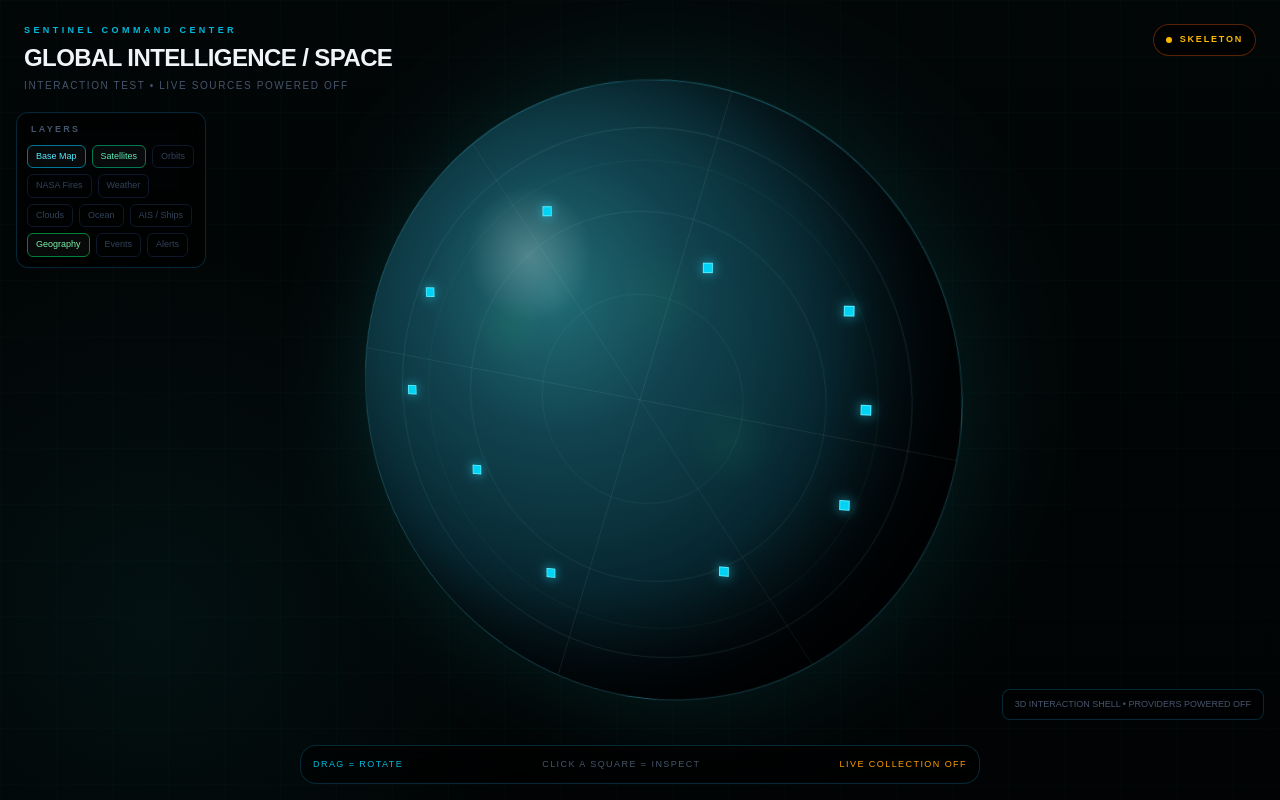
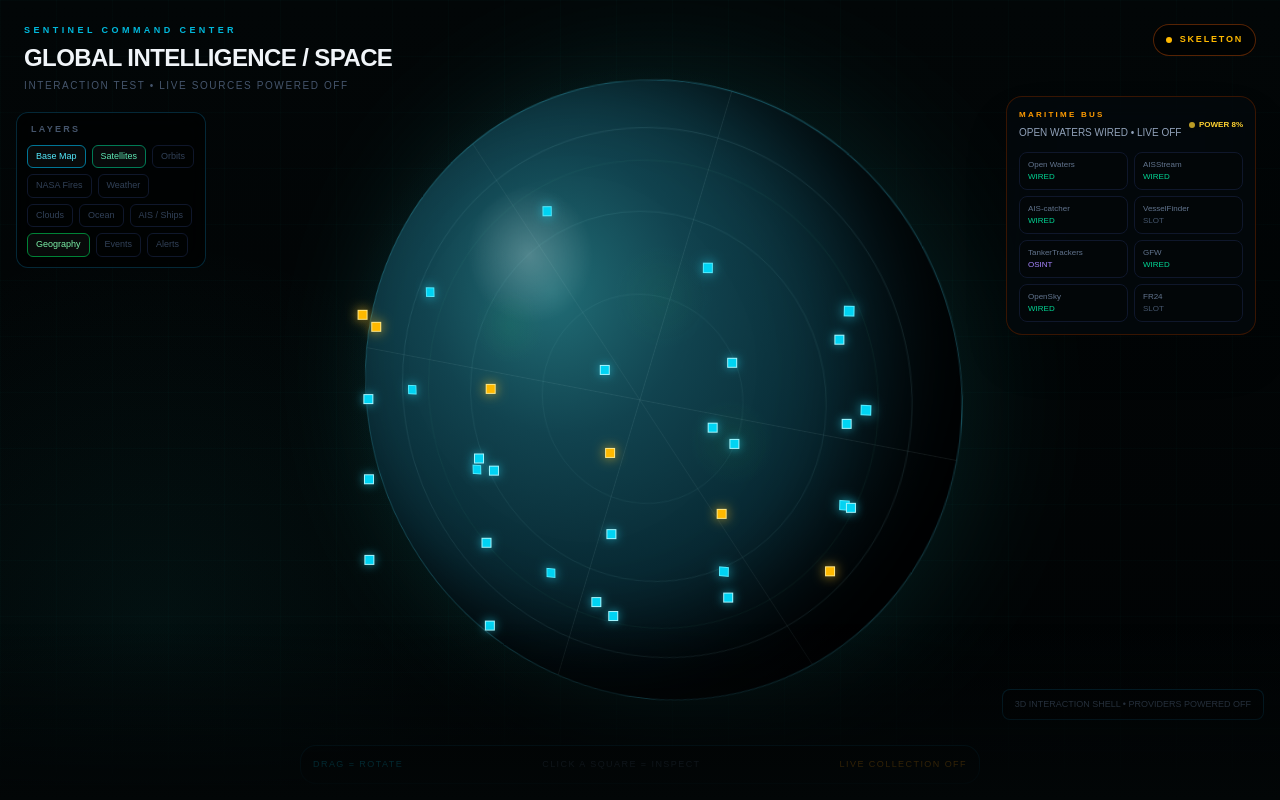
Before and after one commit to salehshahab999-gif/sentinel-command, a Next.js app: page /satellite in a window 1280 px wide. Built offline with nearby package versions, Linux system fonts and the light colour scheme.

Commit message:
feat: attach maritime skeleton overlay to satellite view

```diff
--- a/app/satellite/page.tsx
+++ b/app/satellite/page.tsx
@@ -1,5 +1,11 @@
+import MaritimeSkeletonOverlay from "../components/MaritimeSkeletonOverlay";
 import SatelliteIntelligence from "../components/SatelliteIntelligence";
 
 export default function SatellitePage() {
-  return <SatelliteIntelligence />;
+  return (
+    <>
+      <SatelliteIntelligence />
+      <MaritimeSkeletonOverlay />
+    </>
+  );
 }
```
